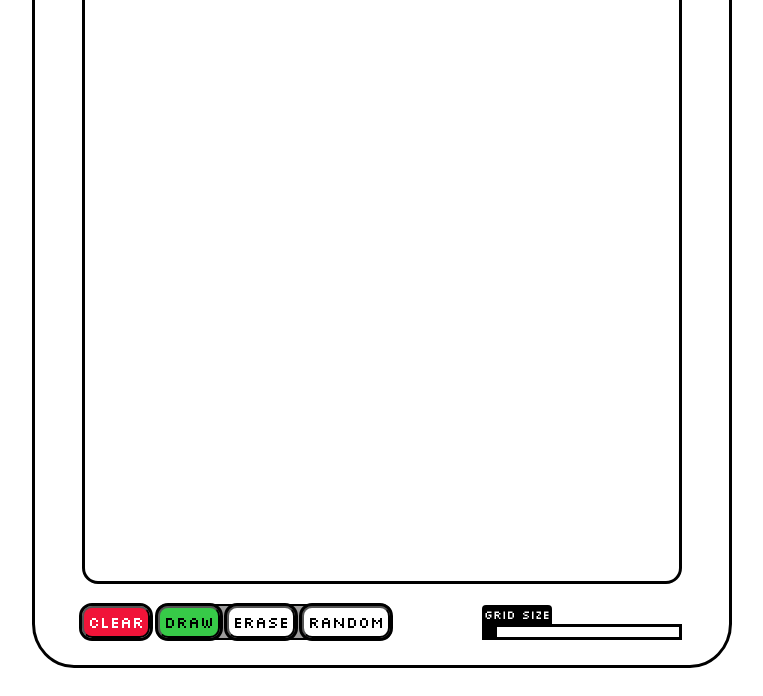
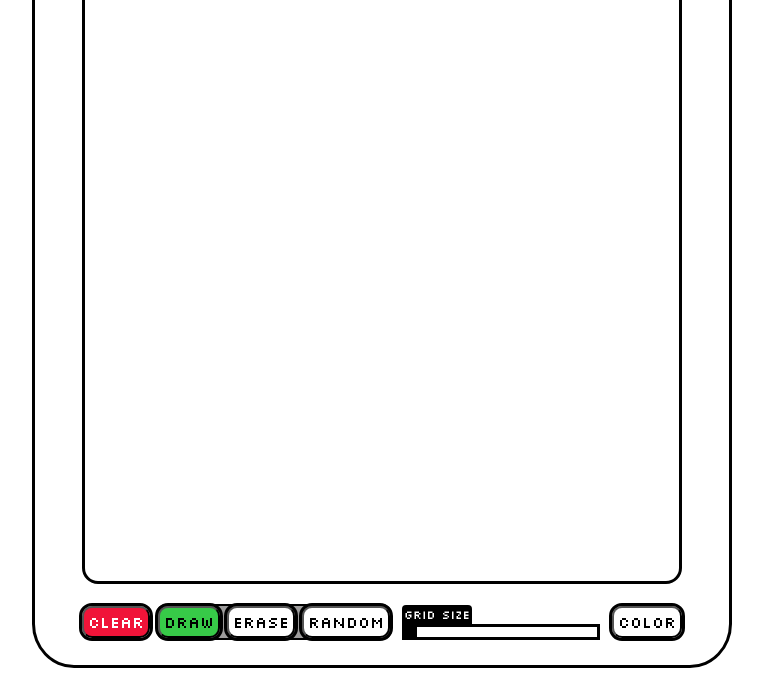
Before and after one commit to dot-dotdot/odin-etch-a-sketch, a plain HTML site: page index.html in a window 1280 px wide. Shown: the part 104-800 px from the top of the page, without its empty margins (258-1021 px from the left). Drawn offline with Linux system fonts and the light colour scheme; a web font is replaced by a local one.

Commit message:
Add color button

```diff
--- a/index.html
+++ b/index.html
@@ -37,6 +37,7 @@
                         step="1"
                         autocomplete="off">
                 </div>
+                <button class="button palette">Color</button>
             </div>
         </div>
     </main>
--- a/script.js
+++ b/script.js
@@ -8,8 +8,6 @@ let sideLength = 16;
 let cellsTotal = sideLength * sideLength
 let currentMode = DEFAULT;
 let currentColor = "#000000";
-let eraseOn = false;
-let randomOn = false;
 
 const gridContainer = document.querySelector(".grid-container");
 const clearButton = document.querySelector(".clear-button");
--- a/style.css
+++ b/style.css
@@ -71,12 +71,13 @@ h1 {
     display: flex;
     flex: none;
     align-items: center;
-    width: 400px;
+    width: 320px;
     padding: 10px 0;
     gap: 6px;
 }
 
-.buttons button {
+.buttons button,
+.button {
     font-family: "Silkscreen", sans-serif;
     font-size: 16px;
     outline: 3px solid black;
@@ -109,6 +110,10 @@ h1 {
 
 .button:hover {
     background-color: #d3d3d3;
+}
+
+.palette {
+    margin-left: 12px;
 }
 
 .mode-on {
```
